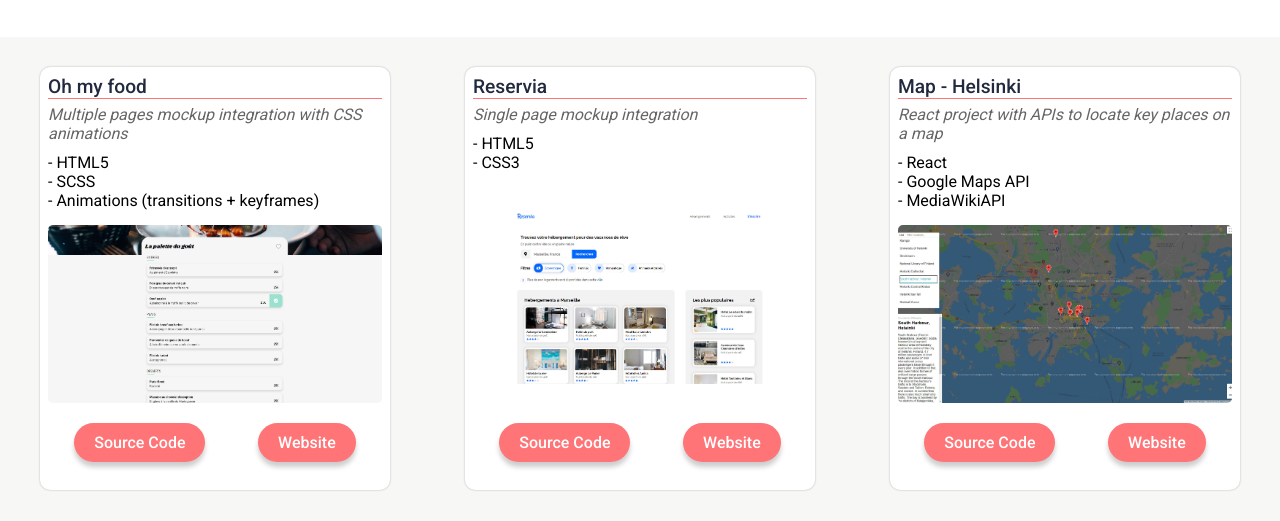
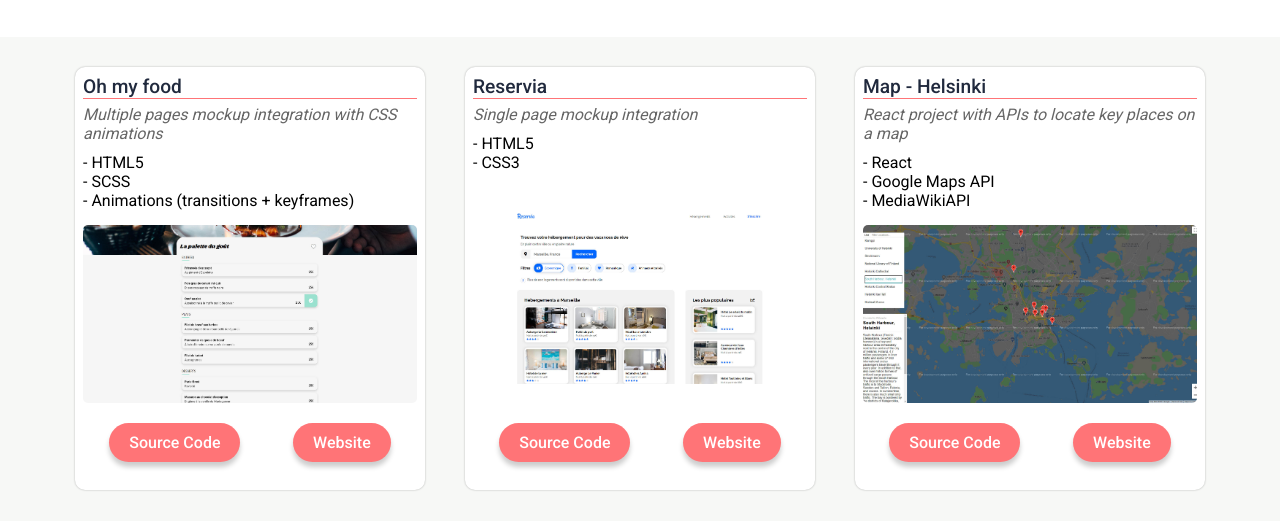
Before and after one commit to maevanapcontact/personal-portfolio, a plain HTML site: page src/index.html in a window 1280 px wide. Shown: the part 431-952 px from the top of the page. Drawn offline with Linux system fonts and the light colour scheme.

Commit message:
fix: design

```diff
--- a/src/assets/css/styles.css
+++ b/src/assets/css/styles.css
@@ -84,7 +84,7 @@ ul {
   margin: auto;
   display: flex;
   flex-wrap: wrap;
-  justify-content: space-between;
+  justify-content: center;
   padding: 30px 0;
 }
 
@@ -180,6 +180,12 @@ ul {
 
 /* MEDIA QUERIES
 ---------------------------- */
+@media (min-width: 700px) {
+  .project__elt {
+    margin: 0 20px 40px 20px;
+  }
+}
+
 @media (min-width: 800px) {
   .banner__profile {
     position: absolute;
```
